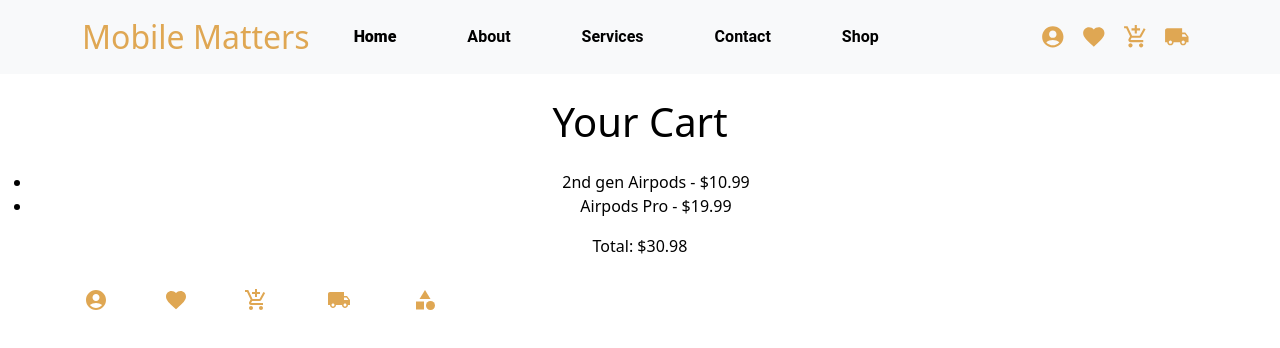
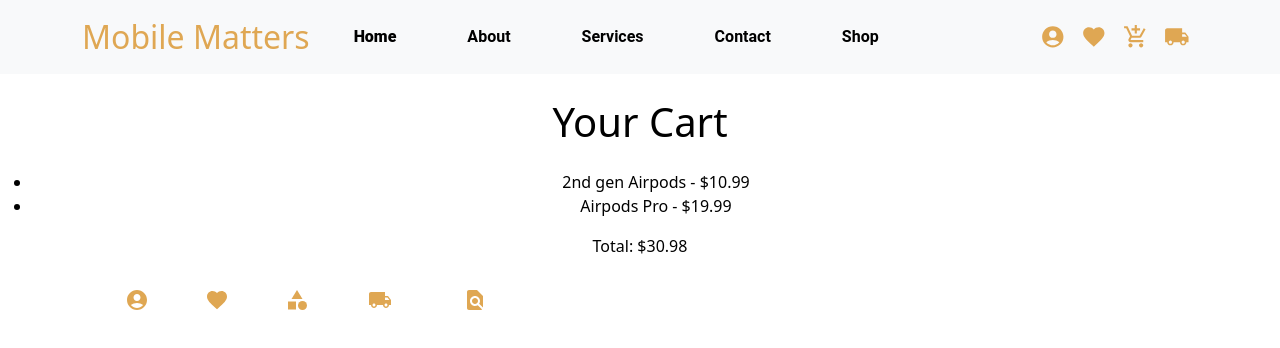
Before and after one commit to HlobisileLukhele/mobile-matters-ecommerce-site, a React (Create React App) app: page /cart in a window 1280 px wide. Shown: the top 348 px of the page. Built offline with nearby package versions, Linux system fonts and the light colour scheme.

Commit message:
removed the cart icon

```diff
--- a/src/Components/BottomNavigationBar.jsx
+++ b/src/Components/BottomNavigationBar.jsx
@@ -5,16 +5,16 @@ import BottomNavigation from '@mui/material/BottomNavigation';
 import BottomNavigationAction from '@mui/material/BottomNavigationAction';
 import FavoriteIcon from '@mui/icons-material/Favorite';
 import AccountCircleIcon from '@mui/icons-material/AccountCircle';
-import AddShoppingCartIcon from '@mui/icons-material/AddShoppingCart';
 import LocalShippingIcon from '@mui/icons-material/LocalShipping';
 import CategoryIcon from '@mui/icons-material/Category';
+import FindInPageIcon from '@mui/icons-material/FindInPage';
 
 const BottomNavigationBar = () => {
   const [value, setValue] = React.useState(0);
 
   return (
     <div className="container-fluid bottom-navbar .d-xxl-none .d-xl-none .d-lg-none .d-md-none">
-    <Box sx={{ width: 500 }}>
+    <Box sx={{ width:600, height:500 }}>
       <BottomNavigation
         showLabels
         value={value}
@@ -23,23 +23,26 @@ const BottomNavigationBar = () => {
         }}
       >
         <Link to="/profile" className="nav-link">
-          <BottomNavigationAction label="Profile" className="bottom-icon" icon={<AccountCircleIcon />} />
+          <BottomNavigationAction label="Acount" className="bottom-icon" icon={<AccountCircleIcon />} />
        </Link>
 
        <Link to="/WishList" className="nav-link">
           <BottomNavigationAction label="Wishlist" className="bottom-icon" icon={<FavoriteIcon />} />
        </Link>
 
-       <Link to="/Cart" className="nav-link">
-       <BottomNavigationAction label="Cart" className="bottom-icon" icon={<AddShoppingCartIcon />} />
+       <Link to="/TrackOrder" className="nav-link">
+       <BottomNavigationAction label="Category" className="bottom-icon" icon={<CategoryIcon />} />
        </Link>
 
        <Link to="/TrackOrder" className="nav-link">
        <BottomNavigationAction label="Track Order" className="bottom-icon" icon={<LocalShippingIcon />} />
        </Link>
+
        <Link to="/TrackOrder" className="nav-link">
-       <BottomNavigationAction label="Track Order" className="bottom-icon" icon={<CategoryIcon />} />
+       <BottomNavigationAction label="Search product" className="bottom-icon" icon={<FindInPageIcon />} />
        </Link>
+
+
       </BottomNavigation>
     </Box>
     </div>
```
